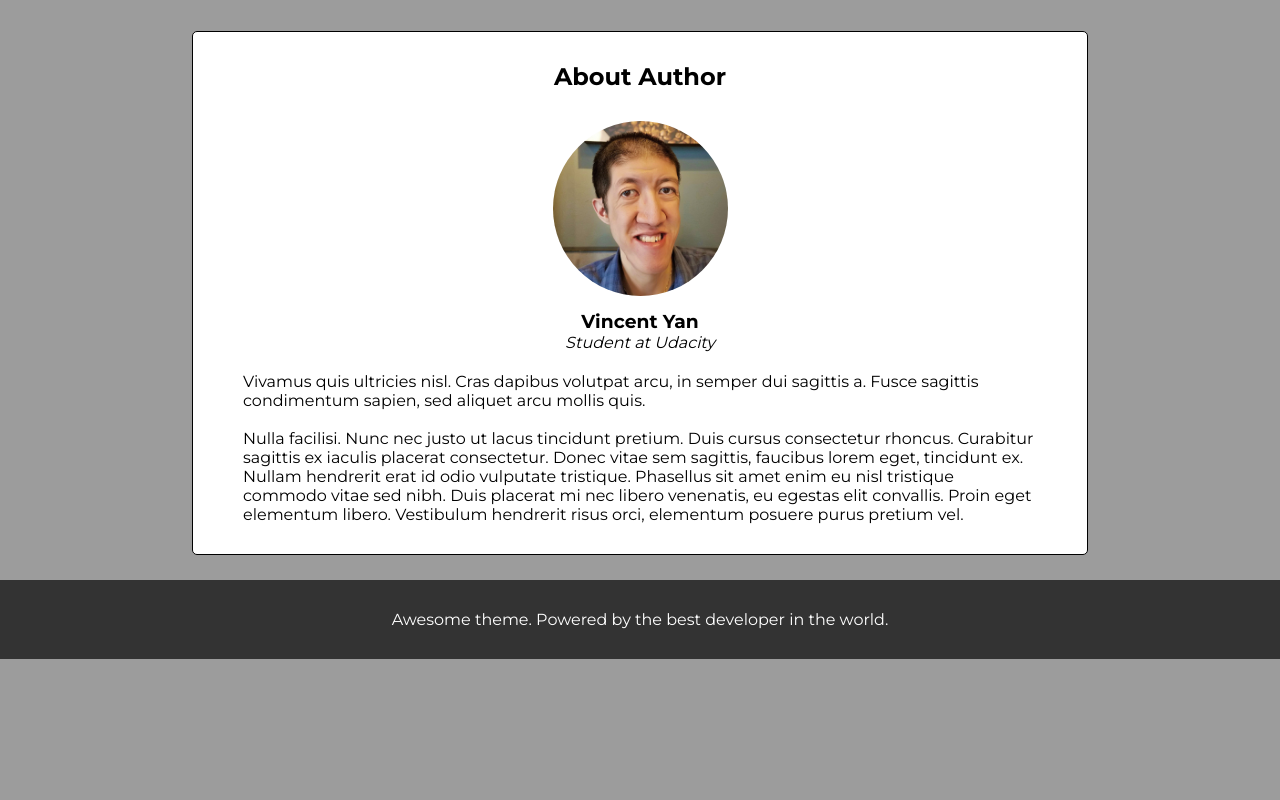
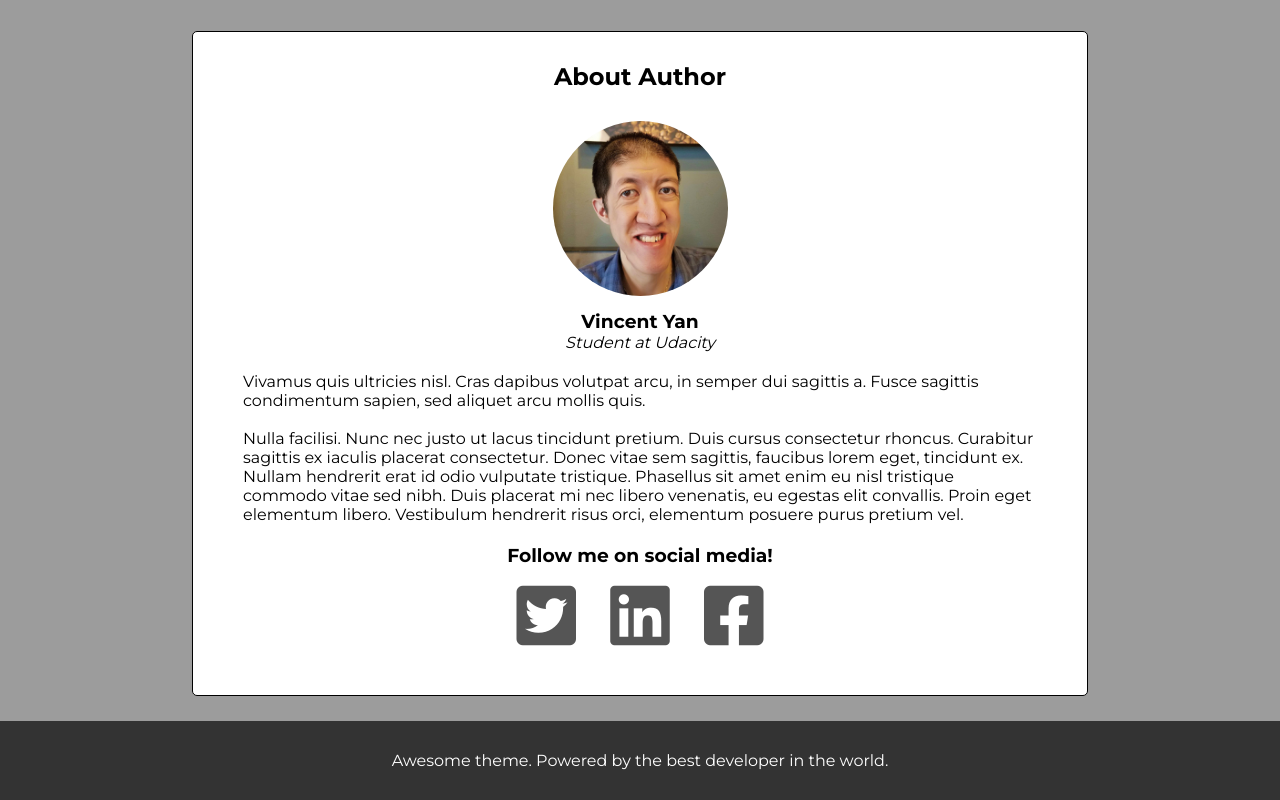
Before and after one commit to envincebal/blog, a plain HTML site: page post.html in a window 1280 px wide. Shown: the part 1084-1884 px from the top of the page. Before the commit the page ends 1743 px from the top, so only its background shows below. Drawn offline with Linux system fonts and the light colour scheme.

Commit message:
Added social media icons and home link.

```diff
--- a/css/navbar.css
+++ b/css/navbar.css
@@ -15,7 +15,6 @@
 
 .navbar li {
   padding: 0 15px;
-
 }
 
 .navbar a:hover,
@@ -33,6 +32,7 @@
   .navbar {
     display: block;
     text-align: center;
+    padding: 10px 0;
   }
 
   .navbar ul {
--- a/css/post.css
+++ b/css/post.css
@@ -40,6 +40,21 @@
   margin: 0 auto;
 }
 
+.social-media-div {
+  margin: 20px 0 0 0;
+}
+
+.fab {
+  font-size: 68px;
+  margin: 15px;
+}
+
+.fa-twitter-square,
+.fa-linkedin,
+.fa-facebook-square {
+  color: #555555;
+}
+
 @media(max-width:1024px) {
 
   .post-container,
--- a/post.html
+++ b/post.html
@@ -6,12 +6,15 @@
   <meta name="viewport" content="width=device-width, initial-scale=1.0">
   <title>Document</title>
   <link rel="stylesheet" href="./css/main.css">
+  <link rel="stylesheet" href="https://use.fontawesome.com/releases/v5.13.0/css/all.css"
+    integrity="sha384-Bfad6CLCknfcloXFOyFnlgtENryhrpZCe29RTifKEixXQZ38WheV+i/6YWSzkz3V" crossorigin="anonymous">
 </head>
 
 <body>
   <nav class="navbar">
     <h1 class="title">Vince's Blog</h1>
     <ul class="navbar-links">
+      <li><a href="index.html">Home</a></li>
       <li><a href="#">About Me</a></li>
       <li><a href="#">Contact</a></li>
     </ul>
@@ -64,6 +67,12 @@
         erat id odio vulputate tristique. Phasellus sit amet enim eu nisl tristique commodo vitae sed nibh. Duis
         placerat mi nec libero venenatis, eu egestas elit convallis. Proin eget elementum libero. Vestibulum hendrerit
         risus orci, elementum posuere purus pretium vel.</p>
+      <div class="social-media-div">
+        <h3 class="social-media-title">Follow me on social media!</h3>
+        <a href="#" class="twitter"><i class="fab fa-twitter-square"></i></a>
+        <a href="#" class="linkedin"><i class="fab fa-linkedin"></i></a>
+        <a href="#" class="facebook"><i class="fab fa-facebook-square"></i></a>
+      </div>
     </div>
   </section>
   <footer class="footer">Awesome theme. Powered by the best developer in the world.</footer>
```
Also changed, not shown: index.html (+3 -0 lines).
